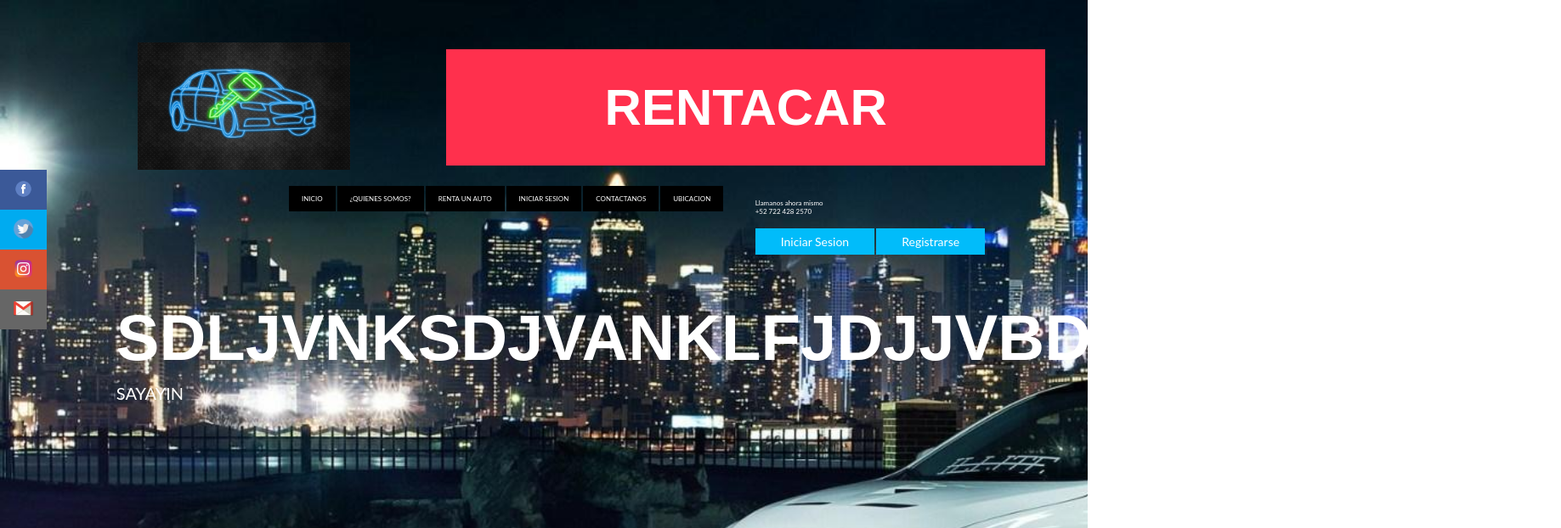
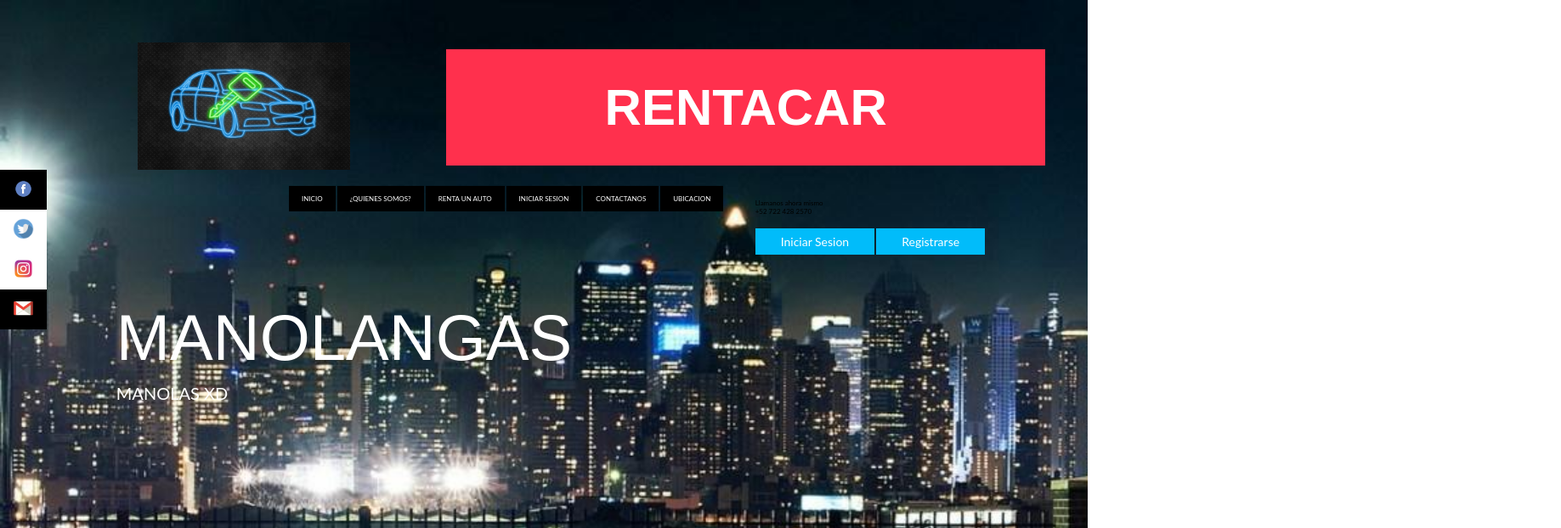
Before and after one commit to alexander-bot-xd/RentPruebas, a plain HTML site: page index.html in a window 1280 px wide. Shown: the top 622 px of the page at 85% size, 1837 px wide, since content can reach past the window. Drawn offline with Linux system fonts and the light colour scheme.

Commit message:
Se cambiaron los colores de la barra social y se agrego al manuel :,v

```diff
--- a/css/estilo.css
+++ b/css/estilo.css
@@ -28,12 +28,12 @@ a:hover{
 }
 h1,h2,h3,h4,h5,h6{
 	font-family: 'Montserrat', sans-serif;
-    font-weight: 900;
+    font-weight: 500;
 }
 h2{
     font-size: 50px;
     margin-bottom: 10px;
-    color: #fff;
+    color: #000;
     text-align: center;
 }
 
@@ -70,7 +70,7 @@ h2{
     margin-top: 30px;
 }
 .registros p{
-    color: #fff;
+    color: #000;
 }
 .barra-navegacion > li > a:hover {
     color: #ff8c00;
@@ -230,10 +230,10 @@ h2{
         transition:all 500ms ease; /* Establecemos una transición a todas las propiedades */
     }
 
-    .social ul li .icon-facebook {background:#3b5998;} /* Establecemos los colores de cada red social, aprovechando su class */
-    .social ul li .icon-twitter {background: #00abf0;}
-    .social ul li .icon-instagram {background: #d95232;}
-    .social ul li .icon-correo {background: #666666;}
+    .social ul li .icon-facebook {background:#000;} /* Establecemos los colores de cada red social, aprovechando su class */
+    .social ul li .icon-twitter {background: #fff;}
+    .social ul li .icon-instagram {background: #fff;}
+    .social ul li .icon-correo {background: #000;}
 
     .social ul li a:hover {
         background: #000; /* Cambiamos el fondo cuando el usuario pase el mouse */
--- a/index.html
+++ b/index.html
@@ -52,6 +52,13 @@
 
 		<div class="informacion">
 			<ul>
+				<li>
+					<div class="caracteristicas">
+						<h4>MANOLANGAS</h4>
+						<p>MANOLAS XD</p>
+					</div>
+
+				</li>
 				<li>
 					<div class="caracteristicas">
 						<h4>SDLJVNKSDJVANKLFJDJJVBDFJKVBDFJKVB</h4>
```
